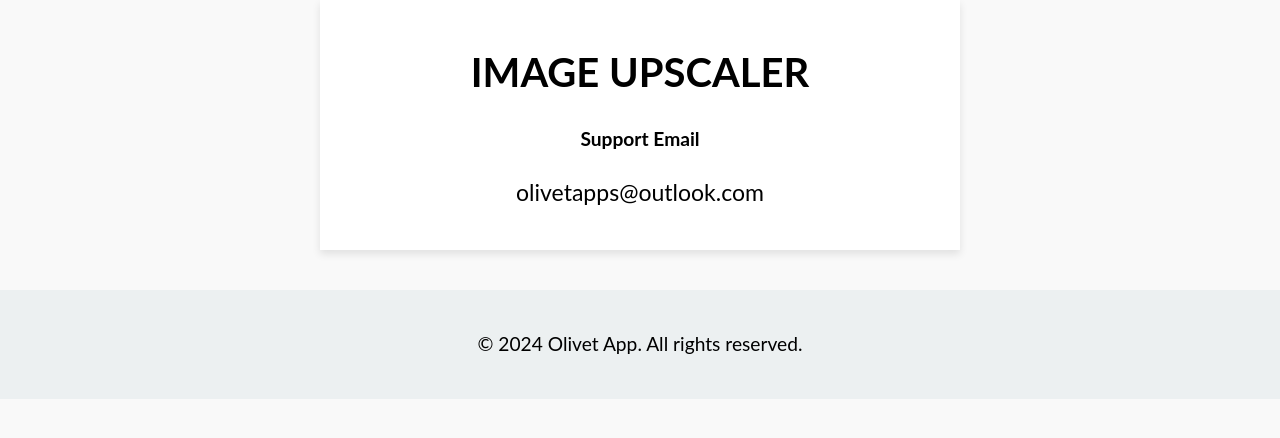
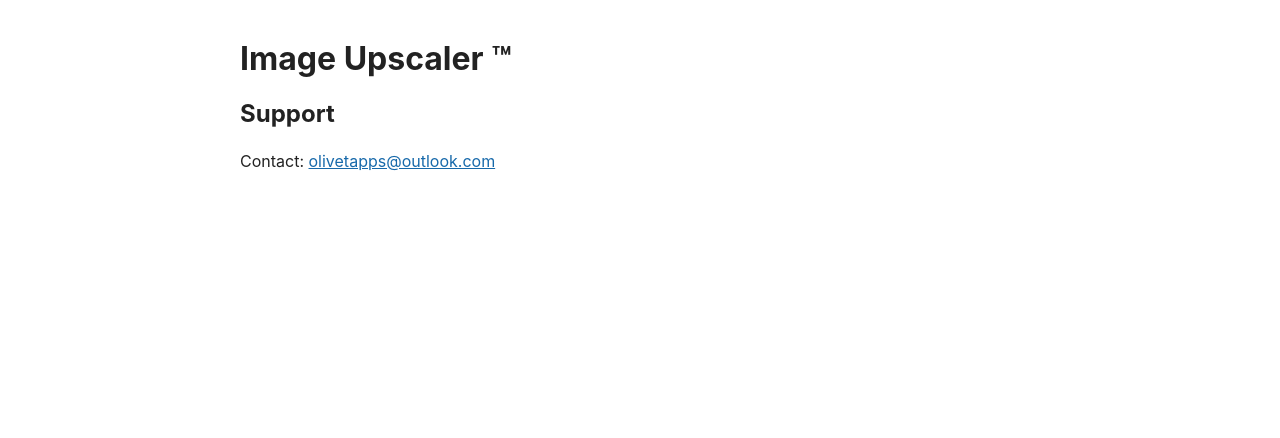
Before and after one commit to olivetapp/Image-Upscaler, a plain HTML site: page index.html in a window 1280 px wide. Drawn offline with Linux system fonts and the light colour scheme.

Commit message:
Update approved legal artifact: index.html

```diff
--- a/index.html
+++ b/index.html
@@ -1,89 +1,6 @@
-<!DOCTYPE html>
-<html lang="en">
-<head>
-    <meta charset="UTF-8">
-    <meta name="viewport" content="width=device-width, initial-scale=1.0">
-    <title>Image Upscaler - Contact</title>
-    <meta name="robots" content="noindex">
-    <style>
-        body {
-            font-family: 'Lato', sans-serif;
-            background-color: #f9f9f9;
-            color: #000;
-            line-height: 1.6;
-            margin: 0;
-            padding: 0;
-        }
-
-        h1 {
-            text-align: center;
-            color: #000;
-            font-size: 2.5em;
-            margin: 20px 0;
-            text-transform: uppercase;
-        }
-
-        p {
-            font-size: 1.2em;
-            color: #000;
-            text-align: center;
-        }
-
-        a {
-            color: #000;
-            text-decoration: none;
-            font-size: 1.2em;
-        }
-
-        a:hover {
-            text-decoration: underline;
-        }
-
-        .container {
-            width: 80%;
-            max-width: 600px;
-            margin: 0 auto;
-            padding: 20px;
-            background-color: #fff;
-            box-shadow: 0px 4px 8px rgba(0, 0, 0, 0.1);
-            text-align: center;
-        }
-
-        footer {
-            text-align: center;
-            padding: 20px;
-            background-color: #ecf0f1;
-            color: #000;
-            margin-top: 40px;
-        }
-
-        @media (max-width: 768px) {
-            body {
-                padding: 10px;
-            }
-
-            h1 {
-                font-size: 2em;
-            }
-
-            .container {
-                width: 100%;
-                padding: 10px;
-            }
-        }
-    </style>
-</head>
-<body>
-
-    <div class="container">
-        <h1>Image Upscaler</h1>
-        <p><strong>Support Email</strong></p>
-        <p><a href="mailto:olivetapps@outlook.com">olivetapps@outlook.com</a></p>
-    </div>
-
-    <footer>
-        <p>&copy; 2024 Olivet App. All rights reserved.</p>
-    </footer>
-
-</body>
-</html>
+<!doctype html>
+<html lang="en"><head><meta charset="utf-8">
+<meta name="viewport" content="width=device-width,initial-scale=1">
+<meta name="robots" content="noindex"><title>Image Upscaler ™ Support</title>
+<style>body{font-family:-apple-system,BlinkMacSystemFont,sans-serif;line-height:1.6;max-width:800px;margin:40px auto;padding:0 20px;color:#222}h1,h2{line-height:1.2}a{color:#1769aa}</style>
+</head><body><h1>Image Upscaler ™</h1><h2>Support</h2><p>Contact: <a href="mailto:olivetapps@outlook.com">olivetapps@outlook.com</a></p></body></html>
```
